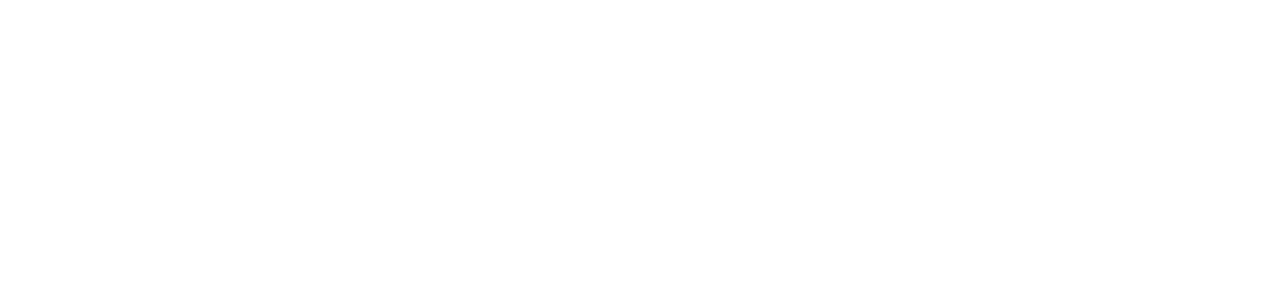
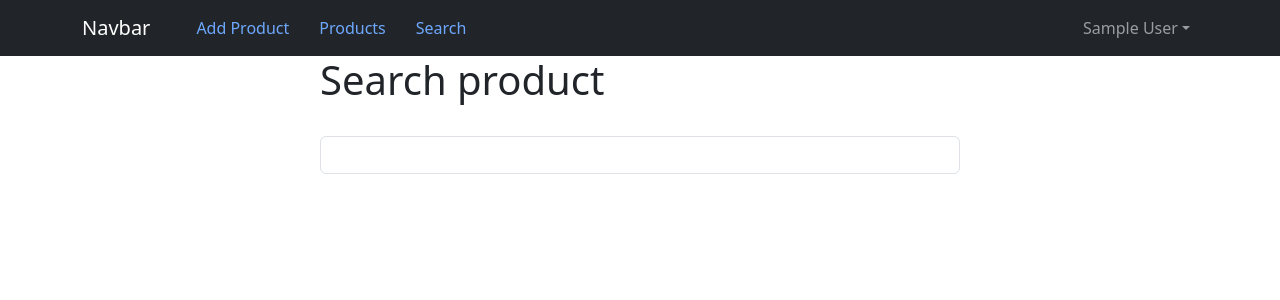
Before and after one commit to jesgarjimher/ecommerce-site, a React (Create React App) app: page /search in a window 1280 px wide. Before the commit this address had no page. Shown: the top 300 px of the page. Built offline with nearby package versions, Linux system fonts and the light colour scheme; sample sign-in values are in the browser's storage.

Commit message:
ft: added searchproduct component

```diff
--- a/src/App.js
+++ b/src/App.js
@@ -6,6 +6,7 @@
 import AddProduct from "./views/AddProduct"
 import Protected from "./views/Protected"
 import ProductList from './views/ProductList';
+import SearchProduct from './views/SearchProduct';
 
 function App() {
   return (
@@ -18,6 +19,7 @@
 
           <Route path="/addproduct" element={<Protected component={AddProduct}/>} />
           <Route path='/' element={<Protected component={ProductList}/> } />
+          <Route path='/search' element={<Protected component={SearchProduct}/> } />
 
         </Routes>
 
--- a/src/views/Header.js
+++ b/src/views/Header.js
@@ -25,8 +25,8 @@
                             localStorage.getItem("user-info") ?
                             <>
                                 <Link to="/addproduct">Add Product</Link>
-                                <Link to="/updateproduct">Update Product</Link>
                                 <Link to="/">Products</Link>
+                                <Link to="/search">Search</Link>
                             </>
                             :
                             <>
--- /dev/null
+++ b/src/views/SearchProduct.js
@@ -0,0 +1,27 @@
+import Header from "./Header";
+import {useState} from "react";
+
+function SearchProduct() {
+
+    const [name,setName] = useState("");
+    const [price,setPrice] = useState("");
+    const [file,setFile] = useState("");
+    const [description,setDescription] = useState("");
+
+    async function addProduct() {
+
+    }
+    return(
+        <>
+            <Header/>
+            <div className="col-sm-6 offset-sm-3">
+               <h1>Search product</h1>
+               <br></br>
+               <input type="text" className="form-control"></input>
+            </div>
+        </>
+
+    )
+}
+
+export default SearchProduct;
```
